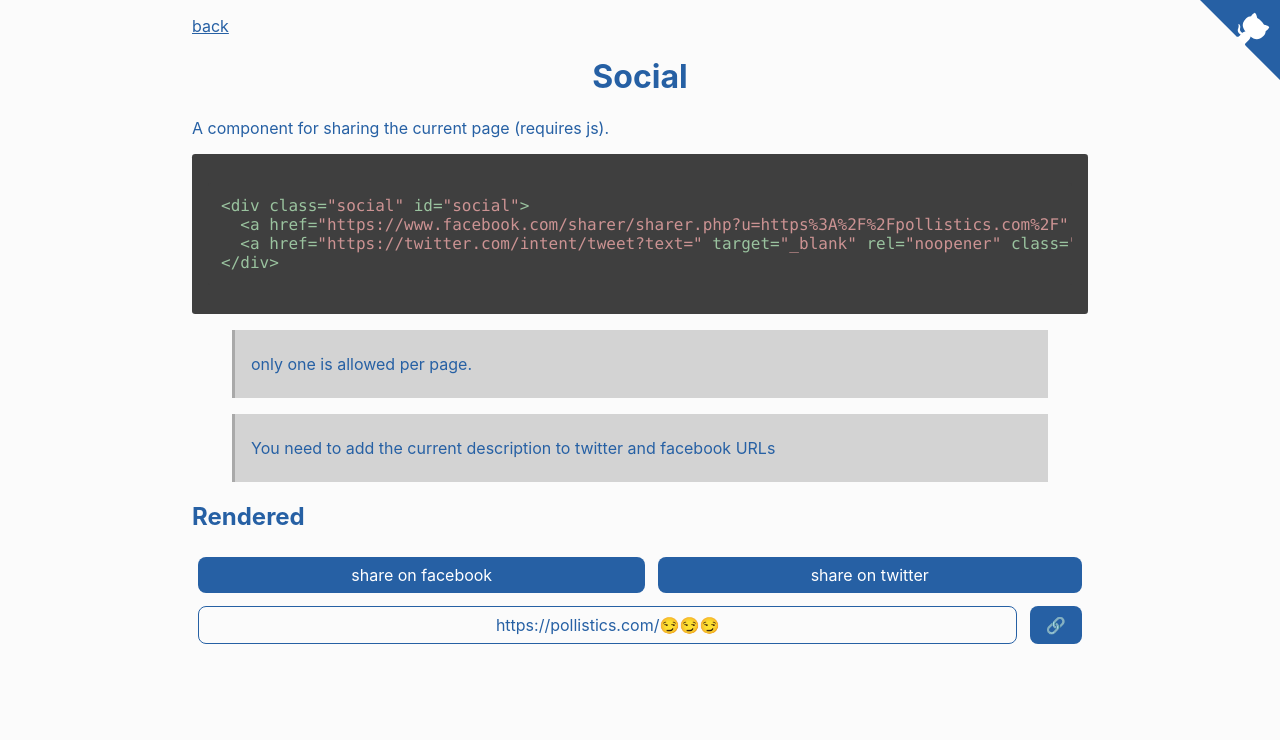
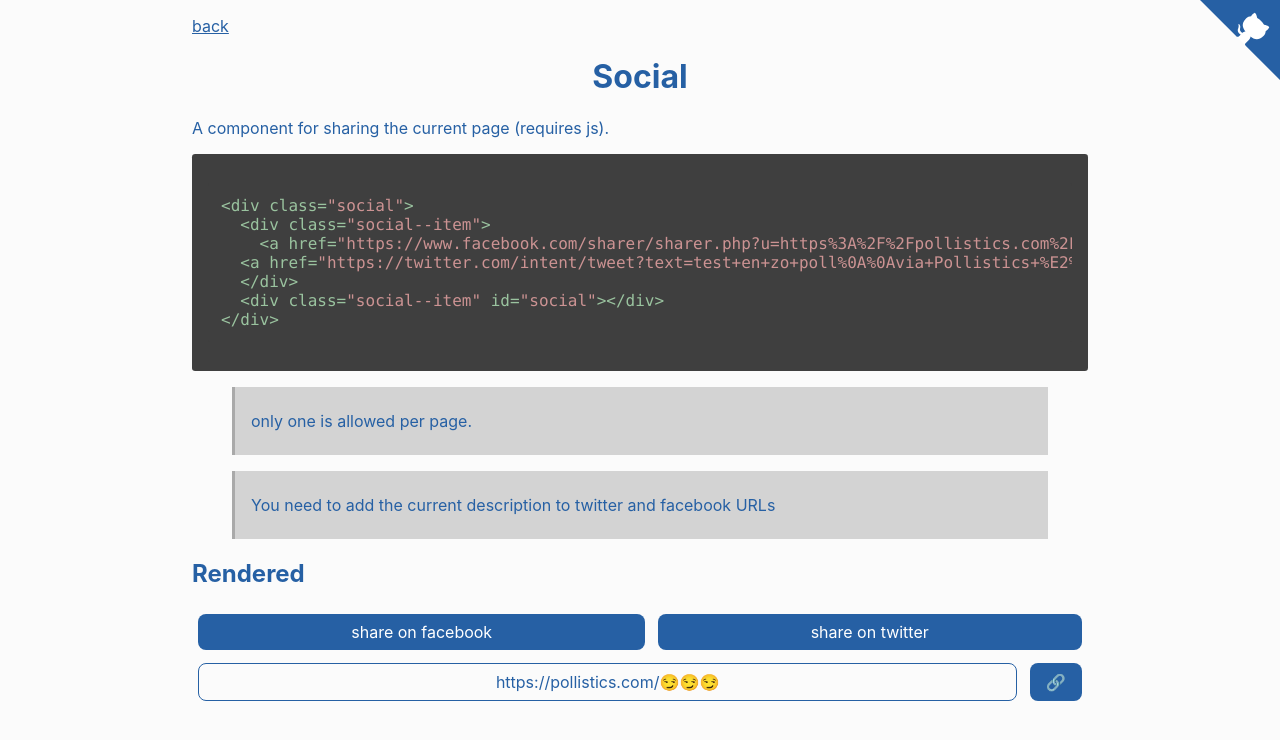
Before and after one commit to gin-fizz/styleguide, a Jekyll site: the page built from _components/social.md, in a window 1280 px wide. Shown: the top 740 px of the page. Built offline with Jekyll 4.4.1, drawn with Linux system fonts in a browser that asks for light colours.

Commit message:
Update social.md

````diff
--- a/_components/social.md
+++ b/_components/social.md
@@ -6,9 +6,12 @@ title: Social
 A component for sharing the current page (requires js).
 
 ```html
-<div class="social" id="social">
-  <a href="https://www.facebook.com/sharer/sharer.php?u=https%3A%2F%2Fpollistics.com%2F" target="_blank" rel="noopener" class="cta">share on facebook</a>
-  <a href="https://twitter.com/intent/tweet?text=" target="_blank" rel="noopener" class="cta">share on twitter</a>
+<div class="social">
+  <div class="social--item">
+    <a href="https://www.facebook.com/sharer/sharer.php?u=https%3A%2F%2Fpollistics.com%2F😏😏😏&amp;quote=test+en+zo+poll" target="_blank" rel="noopener" class="cta">share on facebook</a>
+  <a href="https://twitter.com/intent/tweet?text=test+en+zo+poll%0A%0Avia+Pollistics+%E2%80%94+https%3A%2F%2Fpollistics.com%2F😏😏😏" target="_blank" rel="noopener" class="cta">share on twitter</a>
+  </div>
+  <div class="social--item" id="social"></div>
 </div>
 ```
 
````
